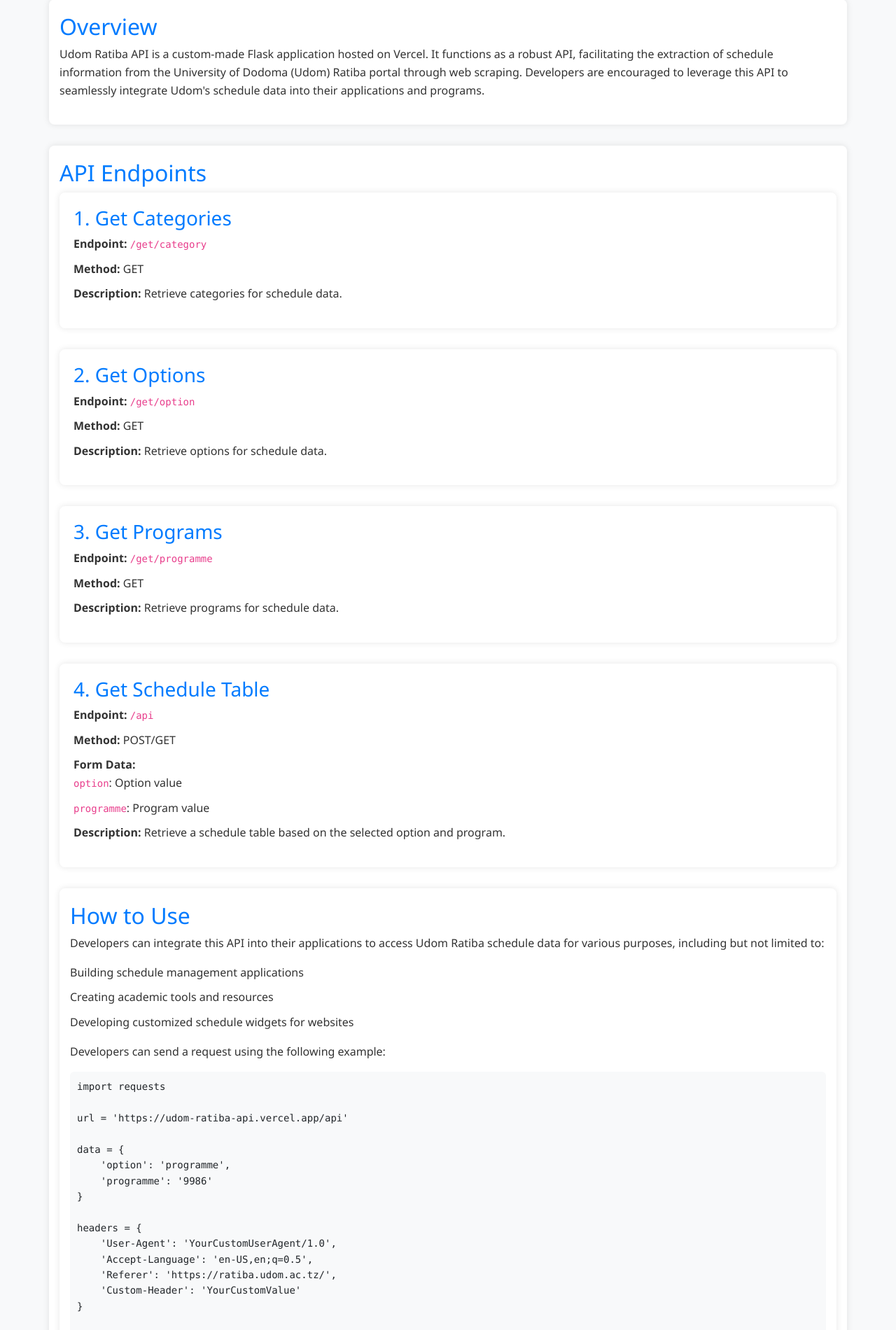
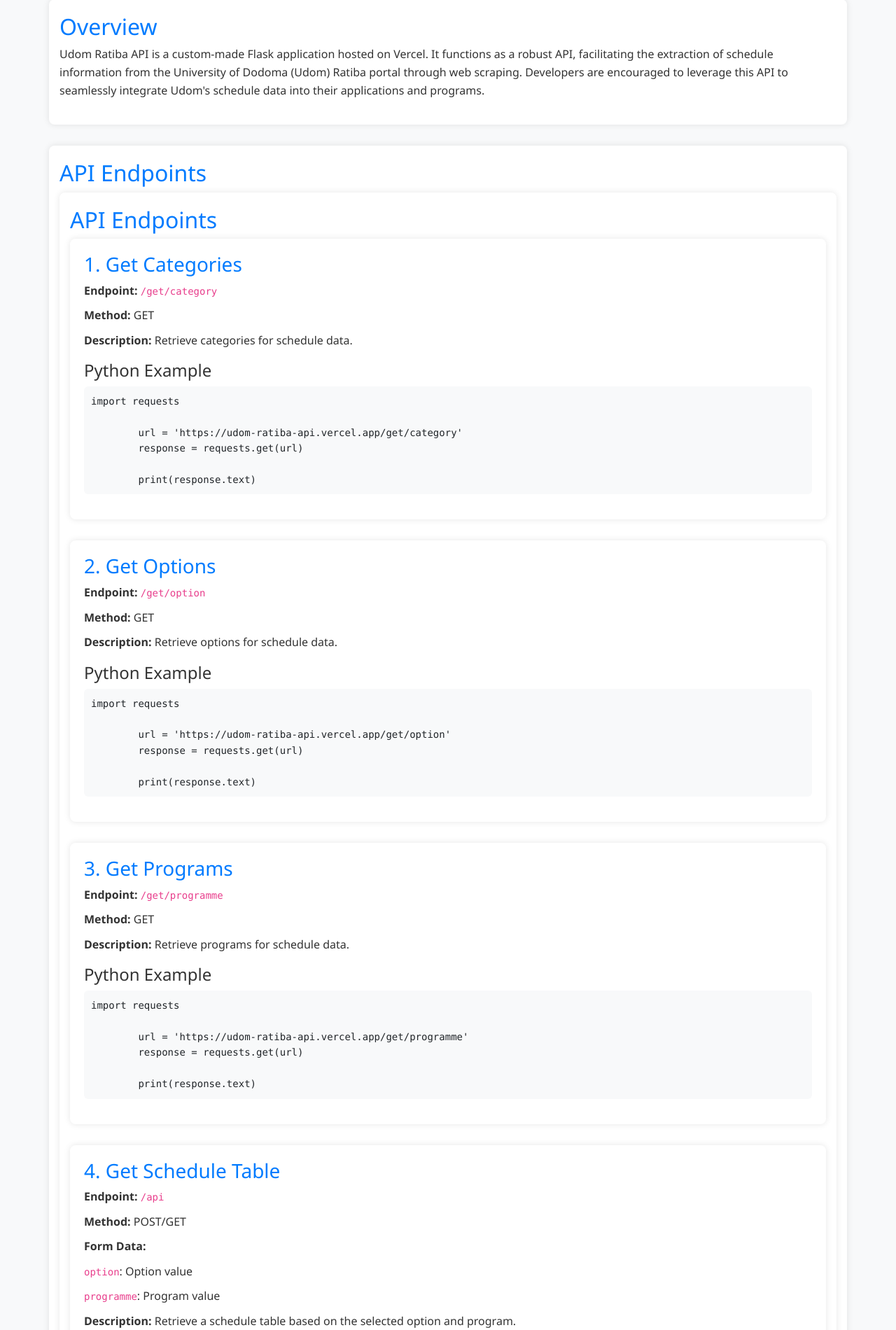
Before and after one commit to isaka-james/UDOM-RATIBA-API, a Python web app: template api/templates/index.html in a window 1280 px wide. Shown: the part 97-1997 px from the top of the page at 70% size. Run offline with Jinja, Linux system fonts and the light colour scheme; the template is opened without the code that fills it, so the values that code supplies are empty; some libraries are stand-ins or nearby versions.

Commit message:
web making 0.95

```diff
--- a/api/templates/index.html
+++ b/api/templates/index.html
@@ -86,6 +86,9 @@
     <section class="container">
         <h2>API Endpoints</h2>
 
+        <section class="container">
+            <h2>API Endpoints</h2>
+
             <section>
                 <h3>1. Get Categories</h3>
                 <ul>
@@ -93,6 +96,13 @@
                     <li><strong>Method:</strong> GET</li>
                     <li><strong>Description:</strong> Retrieve categories for schedule data.</li>
                 </ul>
+                <h4>Python Example</h4>
+                <pre><code>import requests
+
+        url = 'https://udom-ratiba-api.vercel.app/get/category'
+        response = requests.get(url)
+
+        print(response.text)</code></pre>
             </section>
 
             <section>
@@ -102,6 +112,13 @@
                     <li><strong>Method:</strong> GET</li>
                     <li><strong>Description:</strong> Retrieve options for schedule data.</li>
                 </ul>
+                <h4>Python Example</h4>
+                <pre><code>import requests
+
+        url = 'https://udom-ratiba-api.vercel.app/get/option'
+        response = requests.get(url)
+
+        print(response.text)</code></pre>
             </section>
 
             <section>
@@ -111,7 +128,45 @@
                     <li><strong>Method:</strong> GET</li>
                     <li><strong>Description:</strong> Retrieve programs for schedule data.</li>
                 </ul>
+                <h4>Python Example</h4>
+                <pre><code>import requests
+
+        url = 'https://udom-ratiba-api.vercel.app/get/programme'
+        response = requests.get(url)
+
+        print(response.text)</code></pre>
             </section>
+
+            <section>
+                <h3>4. Get Schedule Table</h3>
+                <ul>
+                    <li><strong>Endpoint:</strong> <code>/api</code></li>
+                    <li><strong>Method:</strong> POST/GET</li>
+                    <li><strong>Form Data:</strong></li>
+                    <ul>
+                        <li><code>option</code>: Option value</li>
+                        <li><code>programme</code>: Program value</li>
+                    </ul>
+                    <li><strong>Description:</strong> Retrieve a schedule table based on the selected option and program.</li>
+                </ul>
+                <h4>Python Example</h4>
+                <pre><code>import requests
+
+        url = 'https://udom-ratiba-api.vercel.app/api'
+        data = {
+            'option': 'programme',
+            'programme': '9986'
+        }
+        response = requests.post(url, data=data)
+
+        print(response.text)</code></pre>
+            </section>
+
+        </section>
+
+        <!-- ... Previous HTML code ... -->
+
+
 
         <section>
             <h3>4. Get Schedule Table</h3>
```
Lines whose indentation alone changed are shown as unchanged.
